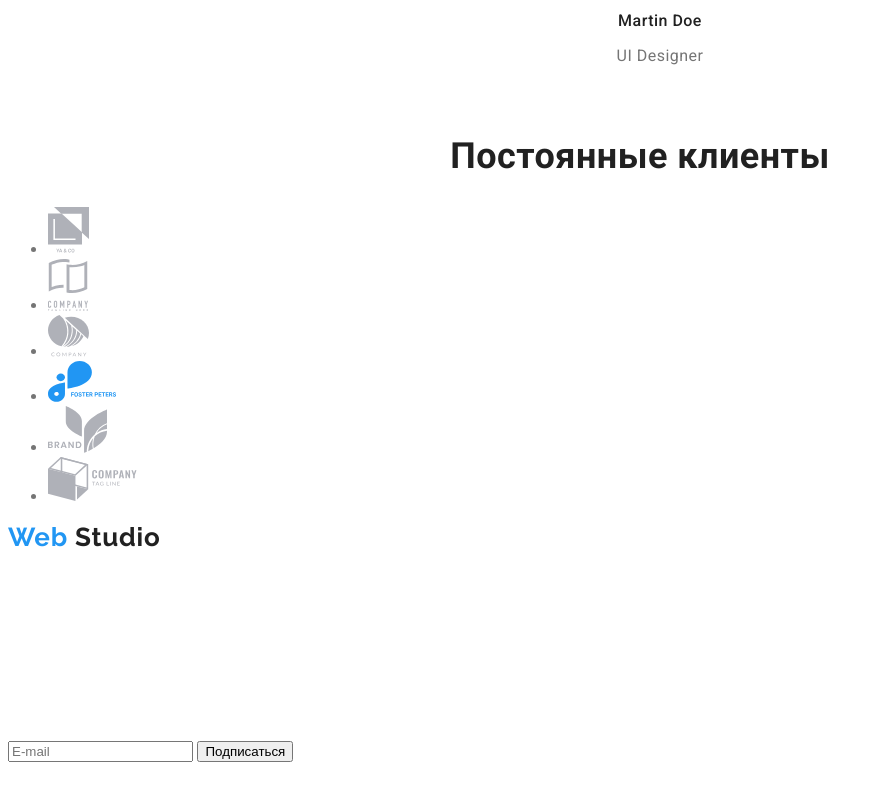
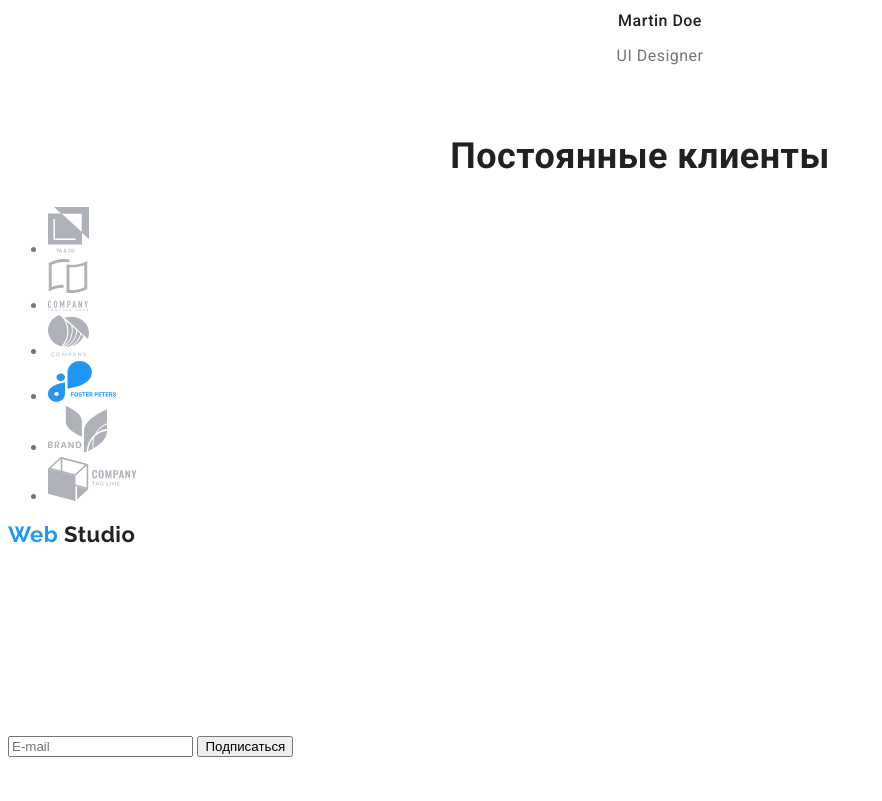
Before and after one commit to makscap/goit-markup-hw-02, a plain HTML site: page index.html in a window 1280 px wide. Shown: the part 3586-4387 px from the top of the page, without its empty margins (0-882 px from the left). Drawn offline with Linux system fonts and the light colour scheme.

Commit message:
Поменял класс в футере с лого на фут-лого (из-за line-height)

```diff
--- a/index.html
+++ b/index.html
@@ -232,7 +232,7 @@
     <footer>
       <section>
         <h2 class="section-title">Футер</h2>
-        <a href="./index.html" class="logo"
+        <a href="./index.html" class="foot-logo"
           ><span class="logo-web">Web</span>
           <span class="logo-studio">Studio</span></a
         >
```
Also changed, not shown: portfolio.html (+1 -1 lines).
